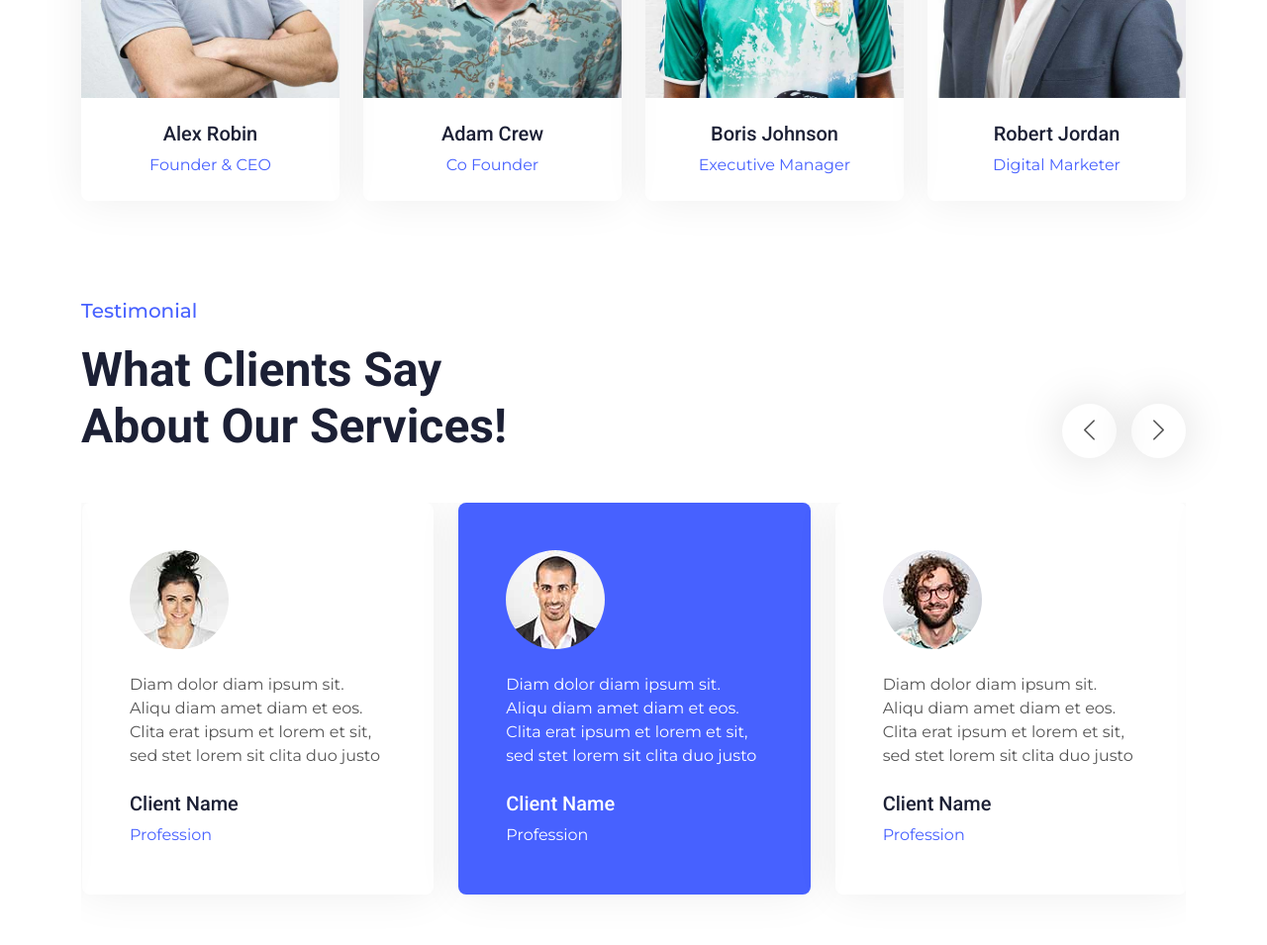
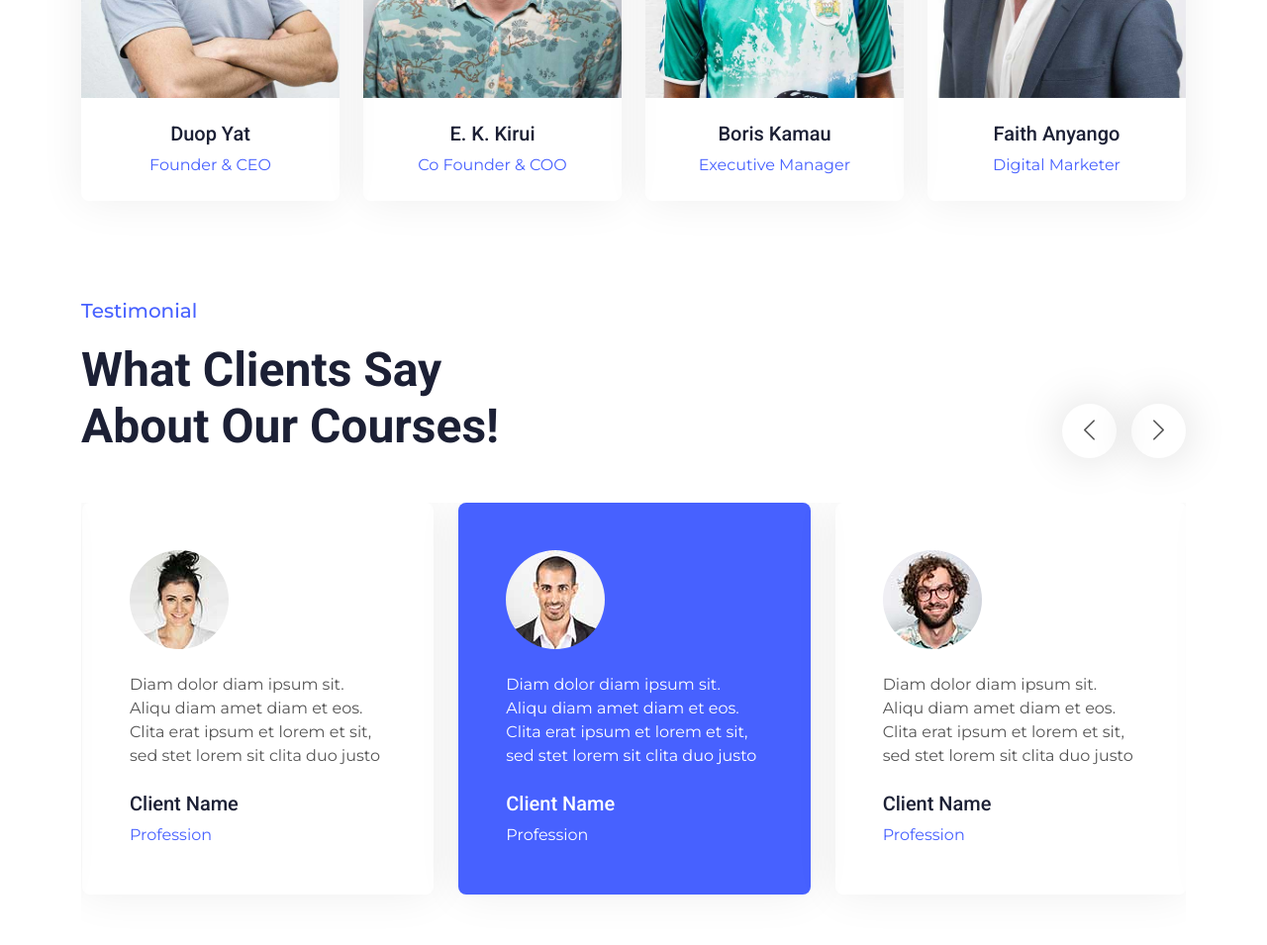
Before and after one commit to Advance-Fx/Advance-Fx, a plain HTML site: page index.html in a window 1280 px wide. Shown: the part 4800-5755 px from the top of the page at 99% size. Drawn offline with nearby package versions, Linux system fonts and the light colour scheme.

Commit message:
more changes

```diff
--- a/index.html
+++ b/index.html
@@ -540,7 +540,7 @@
                 <div class="col-lg-3 col-md-6 wow fadeInUp" data-wow-delay="0.1s">
                     <div class="team-item rounded overflow-hidden pb-4">
                         <img class="img-fluid mb-4" src="img/team-1.jpg" alt="">
-                        <h5>Alex Robin</h5>
+                        <h5>Duop Yat</h5>
                         <span class="text-primary">Founder & CEO</span>
                         <ul class="team-social">
                             <li><a class="btn btn-square" href=""><i class="fab fa-facebook-f"></i></a></li>
@@ -553,8 +553,8 @@
                 <div class="col-lg-3 col-md-6 wow fadeInUp" data-wow-delay="0.3s">
                     <div class="team-item rounded overflow-hidden pb-4">
                         <img class="img-fluid mb-4" src="img/team-2.jpg" alt="">
-                        <h5>Adam Crew</h5>
-                        <span class="text-primary">Co Founder</span>
+                        <h5>E. K. Kirui</h5>
+                        <span class="text-primary">Co Founder & COO</span>
                         <ul class="team-social">
                             <li><a class="btn btn-square" href=""><i class="fab fa-facebook-f"></i></a></li>
                             <li><a class="btn btn-square" href=""><i class="fab fa-twitter"></i></a></li>
@@ -566,7 +566,7 @@
                 <div class="col-lg-3 col-md-6 wow fadeInUp" data-wow-delay="0.5s">
                     <div class="team-item rounded overflow-hidden pb-4">
                         <img class="img-fluid mb-4" src="img/team-3.jpg" alt="">
-                        <h5>Boris Johnson</h5>
+                        <h5>Boris Kamau</h5>
                         <span class="text-primary">Executive Manager</span>
                         <ul class="team-social">
                             <li><a class="btn btn-square" href=""><i class="fab fa-facebook-f"></i></a></li>
@@ -579,7 +579,7 @@
                 <div class="col-lg-3 col-md-6 wow fadeInUp" data-wow-delay="0.7s">
                     <div class="team-item rounded overflow-hidden pb-4">
                         <img class="img-fluid mb-4" src="img/team-4.jpg" alt="">
-                        <h5>Robert Jordan</h5>
+                        <h5>Faith Anyango</h5>
                         <span class="text-primary">Digital Marketer</span>
                         <ul class="team-social">
                             <li><a class="btn btn-square" href=""><i class="fab fa-facebook-f"></i></a></li>
@@ -601,7 +601,7 @@
             <div class="text-center text-md-start pb-5 pb-md-0 wow fadeInUp" data-wow-delay="0.1s"
                 style="max-width: 500px;">
                 <p class="fs-5 fw-medium text-primary">Testimonial</p>
-                <h1 class="display-5 mb-5">What Clients Say About Our Services!</h1>
+                <h1 class="display-5 mb-5">What Clients Say About Our Courses!</h1>
             </div>
             <div class="owl-carousel testimonial-carousel wow fadeInUp" data-wow-delay="0.1s">
                 <div class="testimonial-item rounded p-4 p-lg-5 mb-5">
@@ -677,7 +677,7 @@
                 </div>
                 <div class="col-lg-3 col-md-6">
                     <h4 class="text-white mb-4">Newsletter</h4>
-                    <p>Dolor amet sit justo amet elitr clita ipsum elitr est.</p>
+                    <p>Get our daily newsletter on tips, and signals analysis.</p>
                     <div class="position-relative w-100">
                         <input class="form-control bg-transparent w-100 py-3 ps-4 pe-5" type="text"
                             placeholder="Your email">
```
